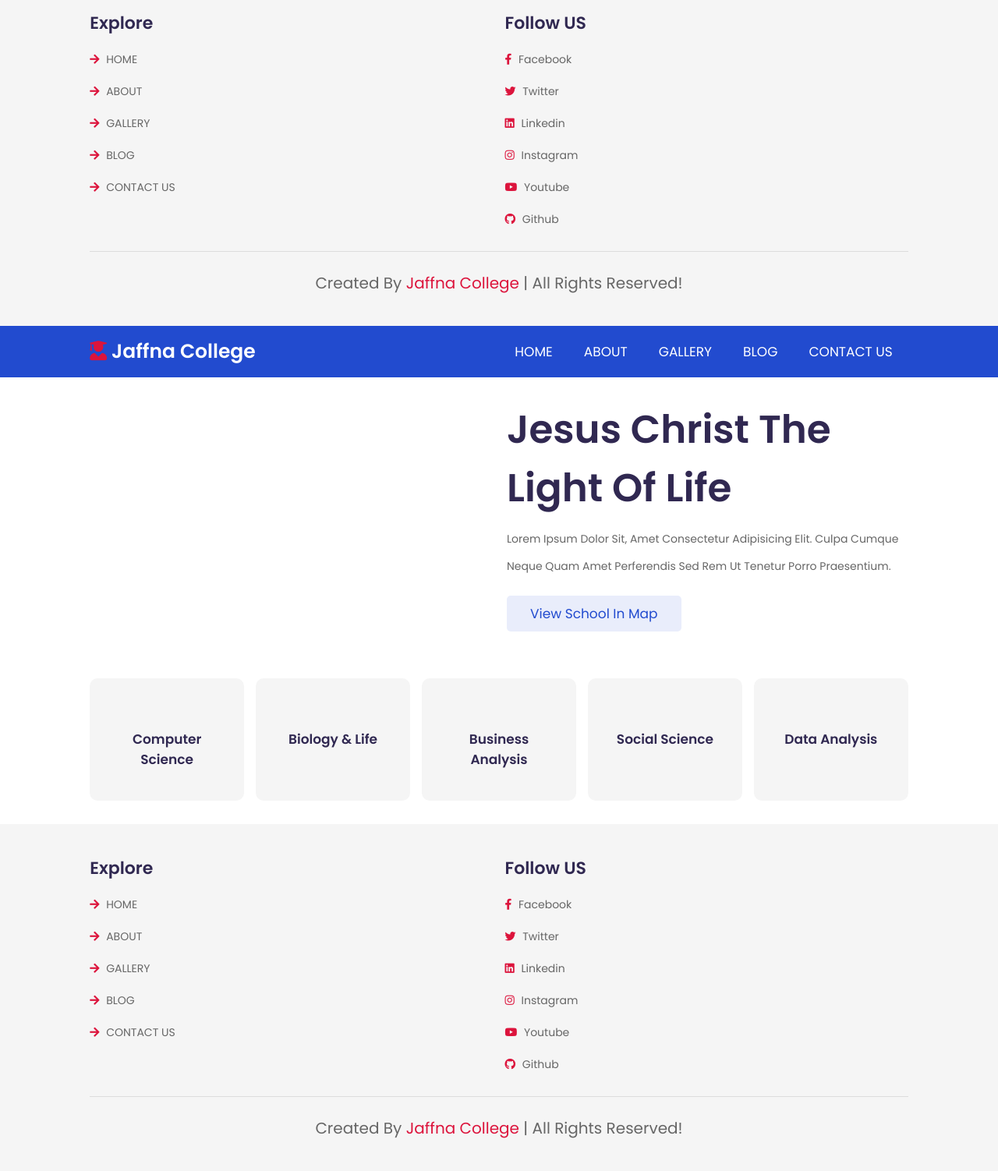
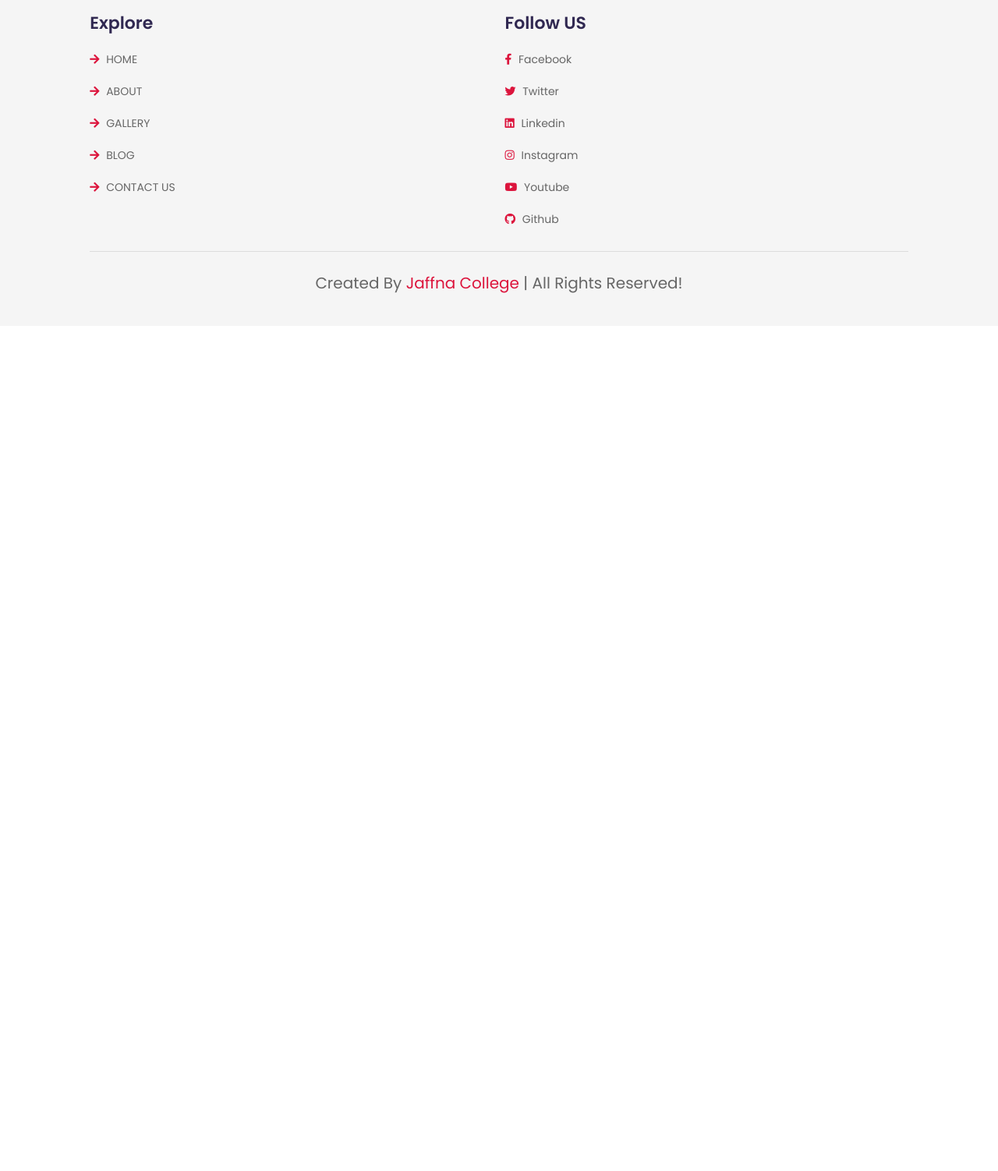
Before and after one commit to sumitkumar2342/Gcsrs24studyinfo, a plain HTML site: page index.html in a window 1280 px wide. Shown: the part 666-2168 px from the top of the page at 78% size. After the commit the page ends 1084 px from the top, so only its background shows below. Drawn offline with Linux system fonts and the light colour scheme; files that its build step writes are made by us from their sources.

Commit message:
Update index.html

```diff
--- a/index.html
+++ b/index.html
@@ -140,146 +140,4 @@
 
 </body>
 
-</html><!DOCTYPE html>
-<html lang="en">
-
-<head>
-    <meta charset="UTF-8">
-    <meta http-equiv="X-UA-Compatible" content="IE=edge">
-    <meta name="viewport" content="width=device-width, initial-scale=1.0">
-    <title>Jaffna College | HOME</title>
-    <link rel="shortcut icon" type="images" href="images/logo.jpg">
-
-    <!-- font awesome cdn link  -->
-    <link rel="stylesheet" href="https://cdnjs.cloudflare.com/ajax/libs/font-awesome/5.15.4/css/all.min.css">
-
-    <!-- custom css file link  -->
-    <link rel="stylesheet" href="css/style.css">
-
-</head>
-
-<body>
-
-    <!-- header section starts  -->
-
-    <header class="header">
-
-        <a href="index.html" class="logo"> <i class="fas fa-user-graduate"></i> Jaffna College </a>
-
-        <div id="menu-btn" class="fas fa-bars"></div>
-
-        <nav class="navbar">
-            <ul>
-                <li><a href="index.html">HOME</a></li>
-                <li><a href="about.html">ABOUT</a></li>
-                <li><a href="gallery1.html">GALLERY</a></li>
-                <li><a href="blog.html">BLOG</a></li>
-                <li><a href="ContactUs/contact.php">CONTACT US</a></li>
-            </ul>
-        </nav>
-
-    </header>
-
-    <!-- header section ends -->
-
-    <!-- home section starts  -->
-
-    <section class="home">
-
-        <div class="image">
-            <img src="images/home-img.png" alt="">
-        </div>
-
-        <div class="content">
-            <h3>Jesus Christ the Light of Life</h3>
-            <p>Lorem ipsum dolor sit, amet consectetur adipisicing elit. Culpa cumque neque quam amet perferendis sed rem ut tenetur porro praesentium.</p>
-            <a href="map.html" class="btn">View school in map</a>
-        </div>
-
-    </section>
-
-    <!-- home section ends -->
-
-    <!-- categories section starts  -->
-
-    <section class="category">
-
-        <a href="#" class="box">
-            <img src="images/category-1.png" alt="">
-            <h3>computer science</h3>
-        </a>
-
-        <a href="#" class="box">
-            <img src="images/category-2.png" alt="">
-            <h3>biology & life</h3>
-        </a>
-
-        <a href="#" class="box">
-            <img src="images/category-3.png" alt="">
-            <h3>business analysis</h3>
-        </a>
-
-        <a href="#" class="box">
-            <img src="images/category-4.png" alt="">
-            <h3>social science</h3>
-        </a>
-
-        <a href="#" class="box">
-            <img src="images/category-5.png" alt="">
-            <h3>data analysis</h3>
-        </a>
-
-    </section>
-
-    <!-- categories section ends -->
-
-
-
-
-
-
-
-
-
-
-
-
-    <!-- footer section starts  -->
-
-    <section class="footer">
-
-        <div class="box-container">
-
-            <div class="box">
-                <h3>explore</h3>
-                <a href="home.html"> <i class="fas fa-arrow-right"></i> HOME </a>
-                <a href="about.html"> <i class="fas fa-arrow-right"></i> ABOUT </a>
-                <a href="course-1.html"> <i class="fas fa-arrow-right"></i> GALLERY </a>
-                <a href="course-2.html"> <i class="fas fa-arrow-right"></i> BLOG </a>
-                <a href="teachers.html"> <i class="fas fa-arrow-right"></i> CONTACT US </a>
-            </div>
-
-            <div class="box">
-                <h3>Follow US</h3>
-                <a href="#"> <i class="fab fa-facebook-f"></i> facebook </a>
-                <a href="#"> <i class="fab fa-twitter"></i> twitter </a>
-                <a href="#"> <i class="fab fa-linkedin"></i> linkedin </a>
-                <a href="#"> <i class="fab fa-instagram"></i> instagram </a>
-                <a href="https://www.youtube.com/channel/UCXxTe5lB_fjn1H5azGBgWDw"> <i class="fab fa-youtube"></i> youtube </a>
-                <a href="#"> <i class="fab fa-github"></i> github </a>
-            </div>
-
-        </div>
-
-        <div class="credit"> created by <span>Jaffna College</span> | all rights reserved! </div>
-
-    </section>
-
-    <!-- footer section ends -->
-
-    <!-- custom js file link  -->
-    <script src="js/script.js"></script>
-
-</body>
-
-</html
+</html>
```
